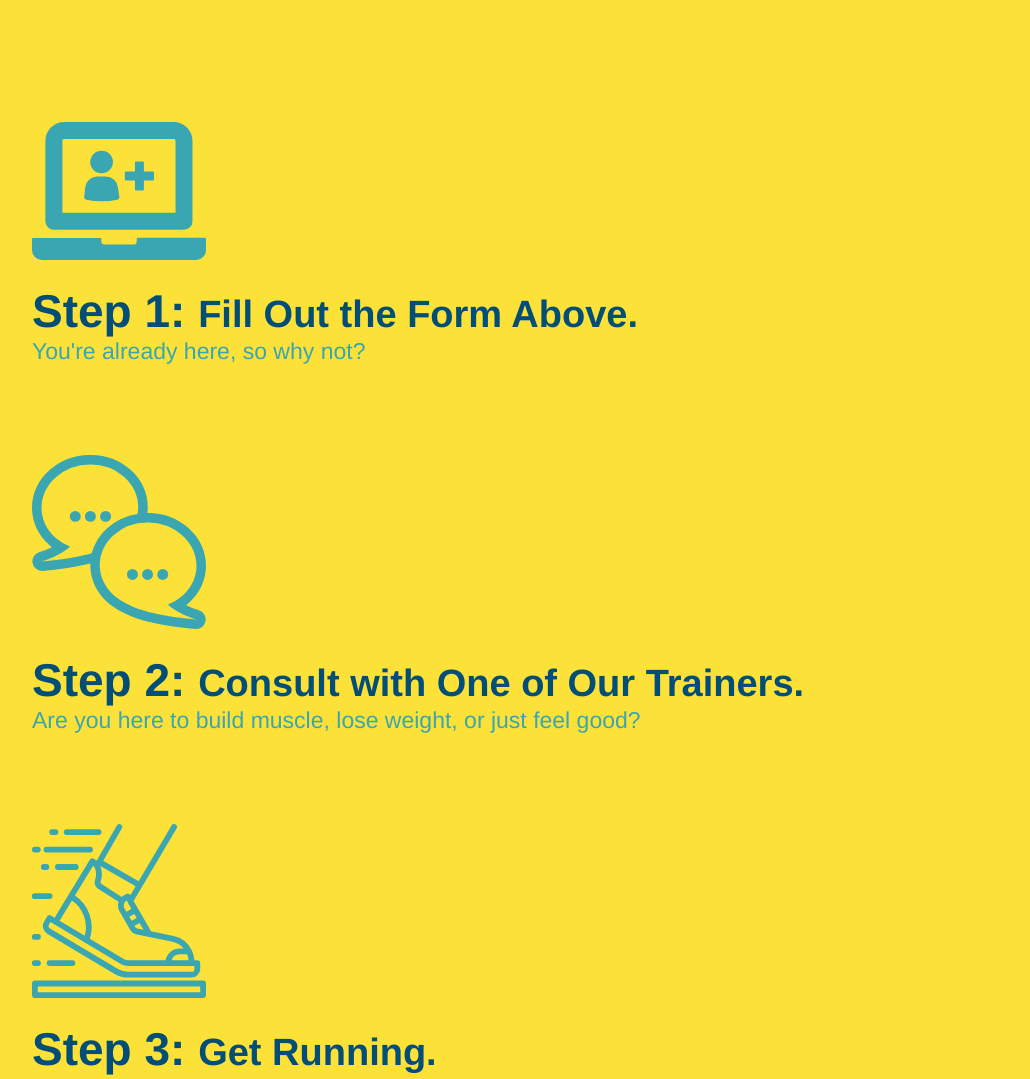
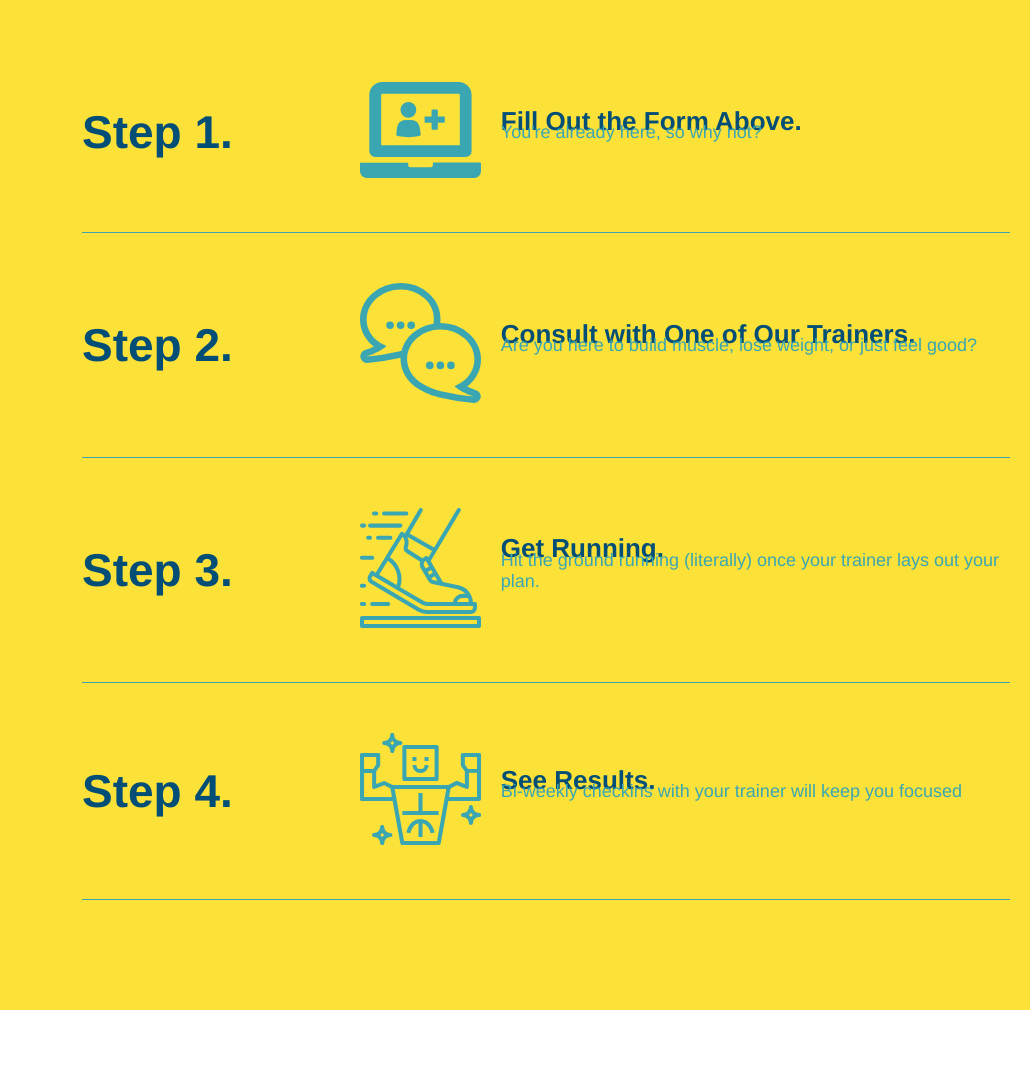
Before and after one commit to amberlyanieto/run-buddy, a plain HTML site: page index.html in a window 1280 px wide. Shown: the part 1144-2223 px from the top of the page, without its empty margins (28-1058 px from the left). Drawn offline with Linux system fonts and the light colour scheme.

Commit message:
add flexbox to the steps

```diff
--- a/assets/css/style.css
+++ b/assets/css/style.css
@@ -153,27 +153,50 @@ header nav ul li a {
         background: #fce138;
     }
 
+    .step {
+        margin: 50px;
+        padding-bottom: 50px;
+        width: 80%;
+        border-bottom: 1px solid #39a6b2;
+        display: flex;
+        flex-wrap: wrap;
+        align-items: center;
+        justify-content: space-between;
+    }
 
-    .steps div {
-        margin-bottom: 80px;
-    }
-    .steps img {
-        width: 15%;
-        margin: 10px 0;
-            }
 
-    .steps h3 {
+
+    .step h3 {
         color: #024e76;
         font-size: 46px;
-        margin-top: 10px;
+        flex: 1 30%;
     }
-    .steps p {
+    .step-info {
+        flex: 2 70%;
+        display: flex;
+        flex-wrap: wrap;
+        align-items: center;
+    }
+    .step-text p {
         color: #39a6b2;
-        font-size: 23px;
+        font-size: 18px;
     }
-    .steps span {
-        font-size: 38px;
+    .step-text h4 {
+        font-size: 26px;
+        line-height: 1.5px;
+        color: #024e76;
     }
+    .step-img {
+        flex: 1 12%;
+        margin-right: 20px;
+    }
+    .step-text {
+        flex: 12;
+    }
+    .step-img img {
+        max-width: 100%;
+    }
+
     .section-title {
         font-size: 55px;
         color: #024e76;
@@ -190,9 +213,7 @@ header nav ul li a {
     .secondary-border {
         border-color: #39a6b2;
     }
-    .trainers {
 
-    }
     .trainer {
         width: 900px;
         margin: 0 auto 30px auto;
--- a/index.html
+++ b/index.html
@@ -92,28 +92,57 @@
     <div class="flex-row">
        <h2 class="section-title secondary-border">What You Do</h2>
        </div>
-    <div>
-        <img src="./assets/images/step-1.svg" alt="" />
-       <h3>Step 1: <span>Fill Out the Form Above.</span></h3>
+
+    <div class="step">
+       <h3>Step 1.</h3>
+       <div class="step-info">
+           <div class="step-img">
+            <img src="./assets/images/step-1.svg" alt="" />
+            </div>
+            <div class="step-text">
+           <h4>Fill Out the Form Above.</h4>
         <p>You're already here, so why not?</p>
     </div>
+    </div>
+    </div>
 
-    <div>
-    <img src="./assets/images/step-2.svg" alt="" />
-    <h3>Step 2: <span>Consult with One of Our Trainers.</span></h3>
+    <div class="step">
+        <h3>Step 2.</h3>
+        <div class="step-info">
+            <div class="step-img">
+        <img src="./assets/images/step-2.svg" alt="" />
+    </div>
+    <div class="step-text">
+                <h4>Consult with One of Our Trainers.</h4>
     <p>Are you here to build muscle, lose weight, or just feel good?</p>
     </div>
+    </div>
+    </div>
 
-        <div>
-            <img src="./assets/images/step-3.svg" alt="" />
-            <h3>Step 3: <span>Get Running.</span></h3>
+        <div class="step">
+            <h3>Step 3.</h3>
+            <div class="step-info">
+                <div class="step-img">
+                    <img src="./assets/images/step-3.svg" alt="" />
+                    </div>
+                    <div class="step-text">
+            <h4>Get Running.</h4>
             <p>Hit the ground running (literally) once your trainer lays out your plan.</p>
         </div>
+</div>
+</div>
+        <div class="step">
 
-        <div>
-            <img src="./assets/images/step-4.svg" alt="" />
-            <h3>Step 4: <span>See Results.</span></h3>
+            <h3>Step 4.</h3>
+            <div class="step-info">
+                <div class="step-img">
+                <img src="./assets/images/step-4.svg" alt="" />
+                </div>
+                <div class="step-text">
+             <h4>See Results.</h4>
             <p>Bi-weekly checkins with your trainer will keep you focused</p>
+        </div>
+        </div>
         </div>
 
        </section>
```
